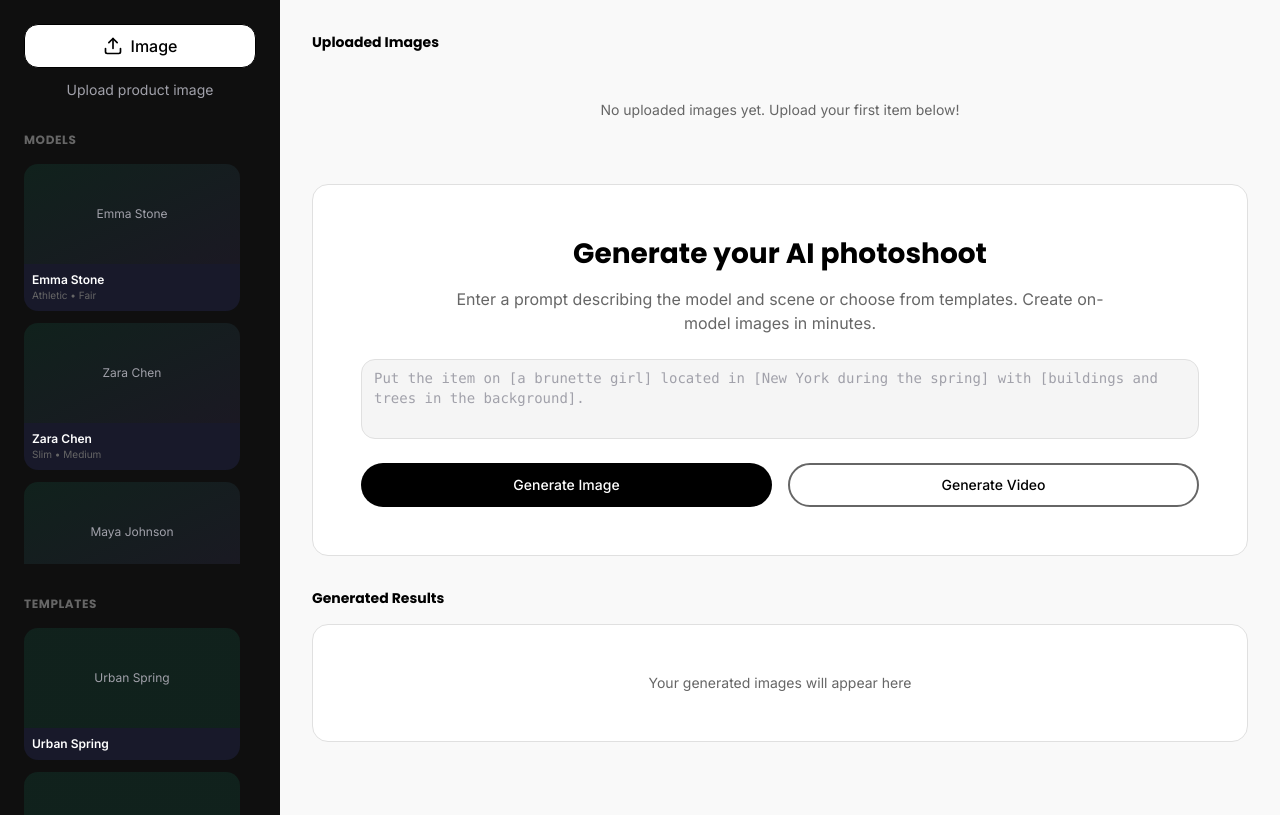
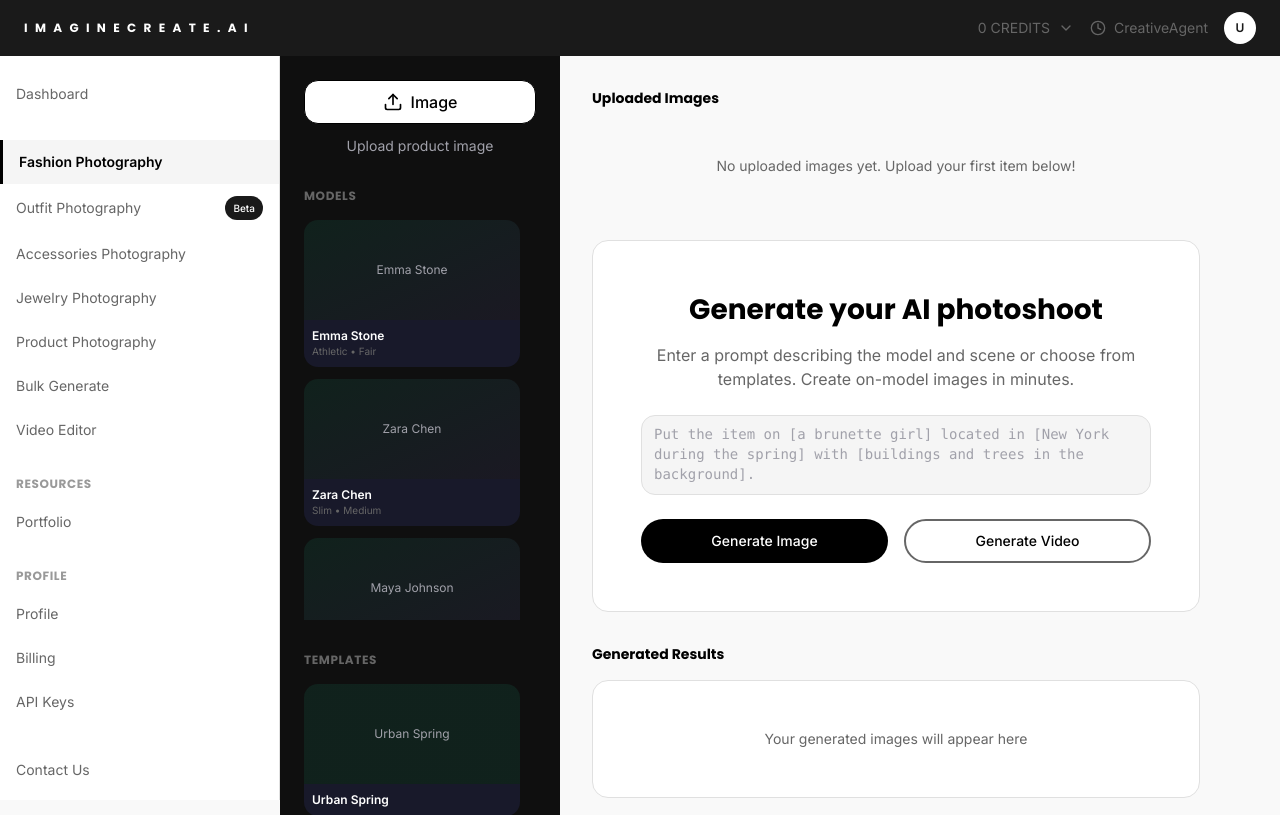
Before and after one commit to antaruii122/ai-vogue-forge, a React (Vite) app: page /tools/fashion-photography in a window 1280 px wide. Shown: the top 815 px of the page. Built offline with nearby package versions, Linux system fonts and the light colour scheme; the HTML template or start-up script is replaced by a standard one.

Commit message:
feat: Implement main layout structure

```diff
--- /dev/null
+++ b/src/components/AppLayout.tsx
@@ -0,0 +1,230 @@
+import { useState } from "react";
+import { Menu, ChevronDown, X } from "lucide-react";
+import { Button } from "@/components/ui/button";
+
+interface AppLayoutProps {
+  children: React.ReactNode;
+}
+
+const AppLayout = ({ children }: AppLayoutProps) => {
+  const [isSidebarOpen, setIsSidebarOpen] = useState(false);
+  const [activeItem, setActiveItem] = useState("Fashion Photography");
+
+  const menuItems = {
+    features: [
+      { name: "Fashion Photography", badge: null },
+      { name: "Outfit Photography", badge: "Beta" },
+      { name: "Accessories Photography", badge: null },
+      { name: "Jewelry Photography", badge: null },
+      { name: "Product Photography", badge: null },
+      { name: "Bulk Generate", badge: null },
+      { name: "Video Editor", badge: null },
+    ],
+    resources: [
+      { name: "Portfolio", badge: null },
+    ],
+    profile: [
+      { name: "Profile", badge: null },
+      { name: "Billing", badge: null },
+      { name: "API Keys", badge: null },
+    ],
+  };
+
+  return (
+    <div className="min-h-screen bg-[#f9f9f9] w-full">
+      {/* Top Header Bar */}
+      <header className="fixed top-0 left-0 right-0 h-14 bg-[#1a1a1a] text-white z-50 px-6">
+        <div className="h-full flex items-center justify-between">
+          {/* Left - Logo with hamburger on mobile/tablet */}
+          <div className="flex items-center gap-4">
+            <button
+              onClick={() => setIsSidebarOpen(!isSidebarOpen)}
+              className="lg:hidden text-white hover:text-white/80"
+            >
+              <Menu className="w-5 h-5" />
+            </button>
+            <h1 className="text-xs font-bold tracking-[0.2em]">
+              I M A G I N E C R E A T E . A I
+            </h1>
+          </div>
+
+          {/* Center - Spacer */}
+          <div className="flex-1" />
+
+          {/* Right - Credits, CreativeAgent, Avatar */}
+          <div className="flex items-center gap-4">
+            <button className="flex items-center gap-2 text-[#666666] hover:text-[#888888] transition-colors">
+              <span className="text-sm">0 CREDITS</span>
+              <ChevronDown className="w-4 h-4" />
+            </button>
+
+            <button className="flex items-center gap-2 text-[#666666] hover:text-[#888888] transition-colors">
+              <svg className="w-4 h-4" viewBox="0 0 24 24" fill="none" stroke="currentColor">
+                <circle cx="12" cy="12" r="10" strokeWidth="2" />
+                <path d="M12 6v6l4 2" strokeWidth="2" strokeLinecap="round" />
+              </svg>
+              <span className="text-sm hidden sm:inline">CreativeAgent</span>
+            </button>
+
+            <div className="w-8 h-8 rounded-full bg-white flex items-center justify-center">
+              <span className="text-xs font-bold text-[#1a1a1a]">U</span>
+            </div>
+          </div>
+        </div>
+      </header>
+
+      {/* Mobile/Tablet Overlay */}
+      {isSidebarOpen && (
+        <div
+          className="fixed inset-0 bg-black/50 z-40 lg:hidden"
+          onClick={() => setIsSidebarOpen(false)}
+        />
+      )}
+
+      {/* Left Sidebar */}
+      <aside
+        className={`
+          fixed top-14 left-0 bottom-0 w-[280px] bg-white border-r border-[#e0e0e0] z-40
+          transition-transform duration-300 ease-in-out overflow-y-auto
+          ${isSidebarOpen ? 'translate-x-0' : '-translate-x-full lg:translate-x-0'}
+        `}
+      >
+        {/* Close button for mobile */}
+        <button
+          onClick={() => setIsSidebarOpen(false)}
+          className="lg:hidden absolute top-4 right-4 text-[#666666] hover:text-[#000000]"
+        >
+          <X className="w-5 h-5" />
+        </button>
+
+        <nav className="py-4">
+          {/* Dashboard Section */}
+          <div className="mb-6">
+            <button
+              onClick={() => setActiveItem("Dashboard")}
+              className={`
+                w-full text-left px-4 py-3 text-sm transition-colors
+                ${
+                  activeItem === "Dashboard"
+                    ? "bg-[#f5f5f5] text-[#000000] font-bold border-l-[3px] border-[#000000]"
+                    : "text-[#666666] hover:bg-[#fafafa]"
+                }
+              `}
+            >
+              Dashboard
+            </button>
+          </div>
+
+          {/* Features Section */}
+          <div className="mb-6">
+            {menuItems.features.map((item) => (
+              <button
+                key={item.name}
+                onClick={() => {
+                  setActiveItem(item.name);
+                  setIsSidebarOpen(false);
+                }}
+                className={`
+                  w-full text-left px-4 py-3 text-sm transition-colors flex items-center justify-between
+                  ${
+                    activeItem === item.name
+                      ? "bg-[#f5f5f5] text-[#000000] font-bold border-l-[3px] border-[#000000]"
+                      : "text-[#666666] hover:bg-[#fafafa]"
+                  }
+                `}
+              >
+                <span>{item.name}</span>
+                {item.badge && (
+                  <span className="px-2 py-0.5 text-[10px] bg-[#1a1a1a] text-white rounded-full font-medium">
+                    {item.badge}
+                  </span>
+                )}
+              </button>
+            ))}
+          </div>
+
+          {/* Resources Section */}
+          <div className="mb-6">
+            <h2 className="px-4 mb-2 text-xs font-bold text-[#999999] uppercase tracking-wider">
+              Resources
+            </h2>
+            {menuItems.resources.map((item) => (
+              <button
+                key={item.name}
+                onClick={() => {
+                  setActiveItem(item.name);
+                  setIsSidebarOpen(false);
+                }}
+                className={`
+                  w-full text-left px-4 py-3 text-sm transition-colors
+                  ${
+                    activeItem === item.name
+                      ? "bg-[#f5f5f5] text-[#000000] font-bold border-l-[3px] border-[#000000]"
+                      : "text-[#666666] hover:bg-[#fafafa]"
+                  }
+                `}
+              >
+                {item.name}
+              </button>
+            ))}
+          </div>
+
+          {/* Profile Section */}
+          <div className="mb-6">
+            <h2 className="px-4 mb-2 text-xs font-bold text-[#999999] uppercase tracking-wider">
+              Profile
+            </h2>
+            {menuItems.profile.map((item) => (
+              <button
+                key={item.name}
+                onClick={() => {
+                  setActiveItem(item.name);
+                  setIsSidebarOpen(false);
+                }}
+                className={`
+                  w-full text-left px-4 py-3 text-sm transition-colors
+                  ${
+                    activeItem === item.name
+                      ? "bg-[#f5f5f5] text-[#000000] font-bold border-l-[3px] border-[#000000]"
+                      : "text-[#666666] hover:bg-[#fafafa]"
+                  }
+                `}
+              >
+                {item.name}
+              </button>
+            ))}
+          </div>
+
+          {/* Contact Section */}
+          <div>
+            <button
+              onClick={() => {
+                setActiveItem("Contact Us");
+                setIsSidebarOpen(false);
+              }}
+              className={`
+                w-full text-left px-4 py-3 text-sm transition-colors
+                ${
+                  activeItem === "Contact Us"
+                    ? "bg-[#f5f5f5] text-[#000000] font-bold border-l-[3px] border-[#000000]"
+                    : "text-[#666666] hover:bg-[#fafafa]"
+                }
+              `}
+            >
+              Contact Us
+            </button>
+          </div>
+        </nav>
+      </aside>
+
+      {/* Main Content Area */}
+      <main className="pt-14 lg:ml-[280px] min-h-screen">
+        <div className="p-6 md:p-8 lg:p-6">
+          {children}
+        </div>
+      </main>
+    </div>
+  );
+};
+
+export default AppLayout;
--- a/src/pages/FashionPhotographyTool.tsx
+++ b/src/pages/FashionPhotographyTool.tsx
@@ -4,6 +4,7 @@ import { Button } from "@/components/ui/button";
 import { Textarea } from "@/components/ui/textarea";
 import { ScrollArea } from "@/components/ui/scroll-area";
 import { toast } from "sonner";
+import AppLayout from "@/components/AppLayout";
 
 // Mock data for models
 const models = [
@@ -92,7 +93,8 @@ const FashionPhotographyTool = () => {
   };
 
   return (
-    <div className="min-h-screen flex w-full">
+    <AppLayout>
+      <div className="min-h-screen flex w-full -m-6 md:-m-8 lg:-m-6">
       {/* Left Sidebar */}
       <aside className="w-[280px] bg-[#0f0f0f] text-foreground p-6 flex flex-col gap-8 overflow-y-auto">
         {/* Upload Section */}
@@ -301,6 +303,7 @@ const FashionPhotographyTool = () => {
         </div>
       )}
     </div>
+    </AppLayout>
   );
 };
 
```
